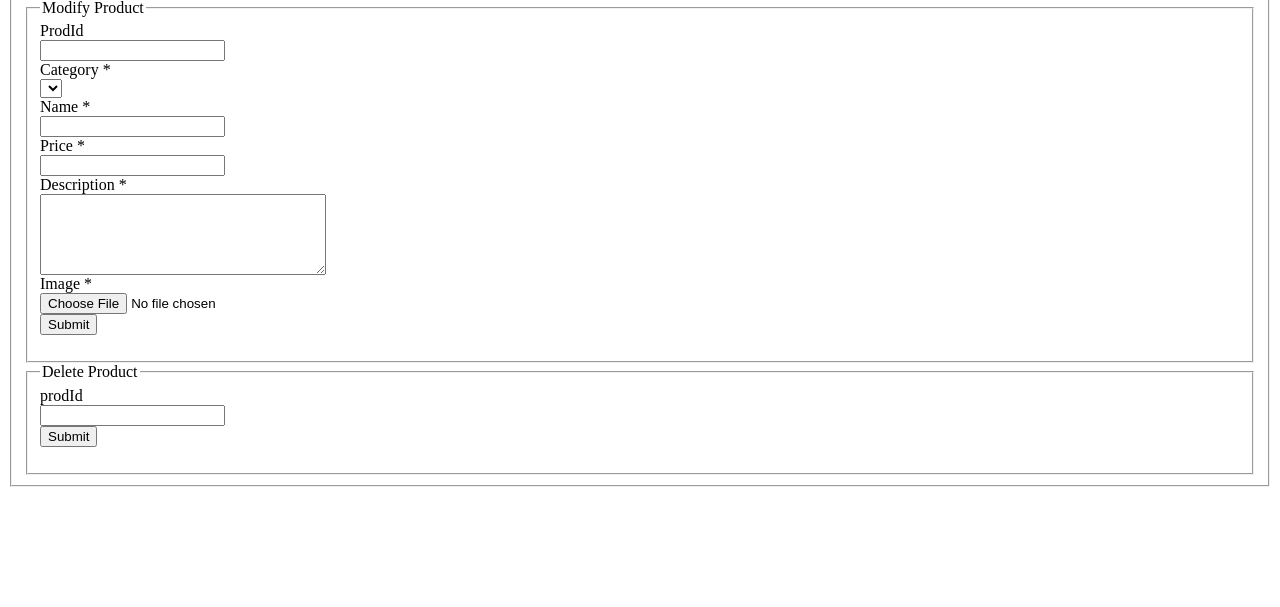
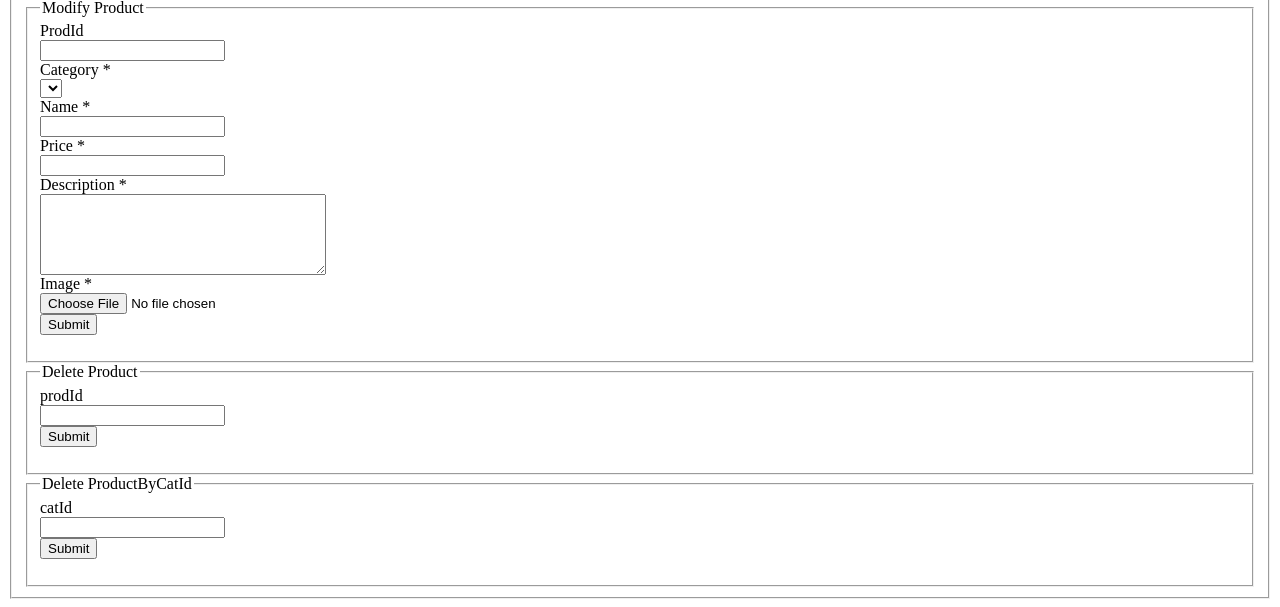
Before and after one commit to 99xiewilliam/PhpHomework, a PHP site: page /admin.php in a window 1280 px wide. Shown: the part 796-1403 px from the top of the page. Before the commit the page ends 1283 px from the top, so only its background shows below. Run offline with PHP 8.4, Linux system fonts and the light colour scheme; tables that the repository leaves empty or names only in its code hold one stand-in row (values such as "Sample post"); data that the repository does not hold is empty.

Commit message:
modify db admin again

```diff
--- a/admin.php
+++ b/admin.php
@@ -99,5 +99,14 @@ while ($value = $res->fetch_array()) {
                 <input type="submit" value="Submit" />
             </form>
         </fieldset>
+        <fieldset>
+            <legend> Delete ProductByCatId</legend>
+            <form id="prod_delete" method="POST" action="admin-process.php?action=prod_delete"
+                  enctype="multipart/form-data">
+                <label for="cate_id"> catId</label>
+                <div> <input id="cate_id" type="text" name="catid" required="required" pattern="^\d+\.?\d*$"/></div>
+                <input type="submit" value="Submit" />
+            </form>
+        </fieldset>
     </fieldset>
 </html>
--- a/lib/db.inc.php
+++ b/lib/db.inc.php
@@ -22,6 +22,7 @@ function ierg4210_DB() {
 
 	return $db;
 }
+
 //完成
 function ierg4210_cat_fetchall() {
     // DB manipulation
@@ -109,6 +110,7 @@ function ierg4210_cat_insert() {
     }
 
 }
+
 function ierg4210_cat_edit(){
     global $db;
     $db = ierg4210_DB();
@@ -127,6 +129,7 @@ function ierg4210_cat_edit(){
         return 1;
     }
 }
+
 function ierg4210_cat_delete(){
     global $db;
     $db = ierg4210_DB();
@@ -141,7 +144,22 @@ function ierg4210_cat_delete(){
         return 1;
     }
 }
+
 function ierg4210_prod_delete_by_catid(){
+    global $db;
+    $db = ierg4210_DB();
+
+    if (!preg_match('/^\d*$/', $_POST['catid']))
+        throw new Exception("invalid-catid");
+    $_POST['catid'] = (int) $_POST['catid'];
+
+    $catid = $_POST["catid"];
+
+    $sql = "DELETE FROM products WHERE $catid = ('".$catid."');";
+    if ($db->query($sql) === TRUE) {
+        echo "delete succ";
+        return 1;
+    }
 
 }
 //完成
@@ -155,6 +173,7 @@ function ierg4210_prod_fetchAll(){
         return $result;
     }
 }
+
 function ierg4210_prod_fetchOne(){
     global $db;
     $db = ierg4210_DB();
@@ -169,9 +188,8 @@ function ierg4210_prod_fetchOne(){
         //如果return $result->fetch_array()会有问题（admin.php会无限循环）不过我还没找到是什么原因
         return $result;
     }
+}
 
-
-}
 function ierg4210_prod_edit(){
     global $db;
     $db = ierg4210_DB();
@@ -202,6 +220,7 @@ function ierg4210_prod_edit(){
         return 1;
     }
 }
+
 function ierg4210_prod_delete(){
     global $db;
     $db = ierg4210_DB();
```
